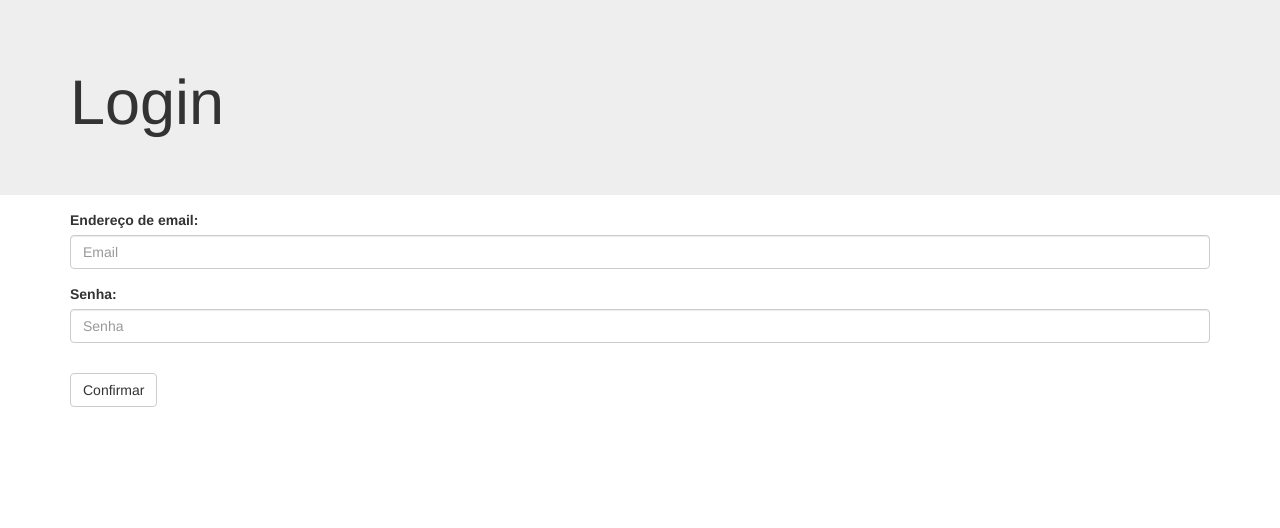
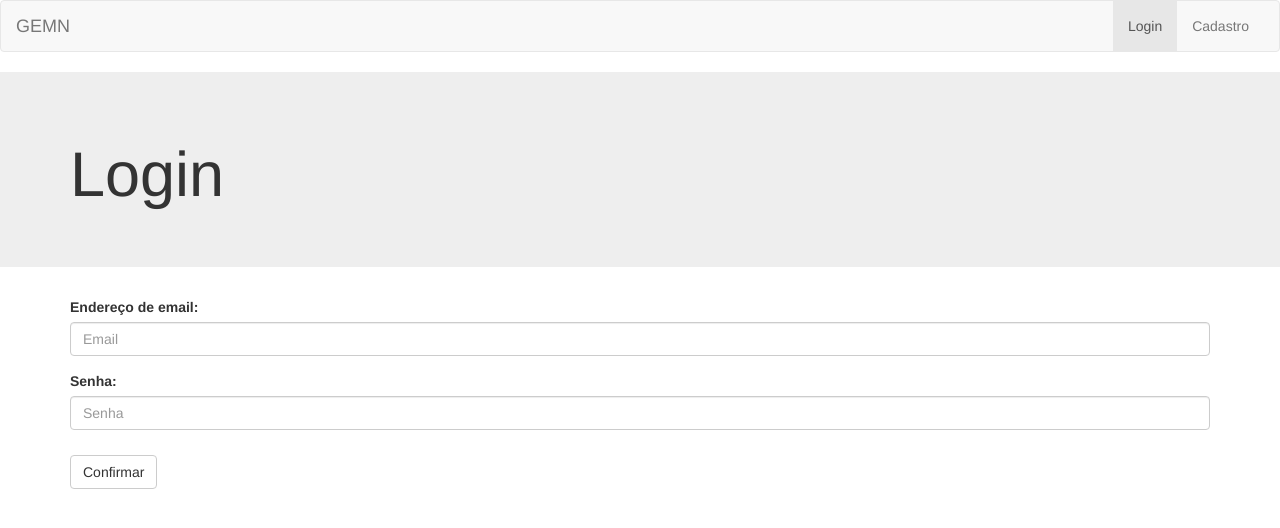
Before and after one commit to fcvidoto/gemn, a Node server app: page / in a window 1280 px wide. Shown: the top 528 px of the page. Run offline with Node 20, Linux system fonts and the light colour scheme; some libraries are stand-ins or nearby versions.

Commit message:
update do fim do dia

```diff
--- a/main.js
+++ b/main.js
@@ -1,23 +1,22 @@
 'use strict'; // jshint node:true
 
-
-var fs = require('fs');
 // var privateKey  = fs.readFileSync('sslcert/server.key', 'utf8');
 // var certificate = fs.readFileSync('sslcert/server.crt', 'utf8');
 // var credentials = {key: privateKey, cert: certificate};
-
+var fs = require('fs');
 var http = require('http');
 var https = require('https');
-
 var express = require('express');
 var app = express();
-
 var cookieSession = require('cookie-session');
 var cookieParser = require('cookie-parser');
+var mysql = require('mysql');
+var bodyParser = require('body-parser');
+var path = require('path');
+var bcrypt = require('bcryptjs');
 
-var mysql = require('mysql');
+// var validacaoEmail = require('./config/validacaoEmail')(User, app, bcrypt); // LOGIN
 
-var bodyParser = require('body-parser');
 
 app.use(bodyParser.urlencoded({
 	extended: true
@@ -34,6 +33,9 @@ app.use(cookieSession({
 	}
 }));
 
+app.set('view engine', 'pug');
+app.set('views', path.join(__dirname, '/views'));
+
 // var httpsServer = https.createServer(credentials, app);
 var connection = mysql.createConnection({
 	host     : 'localhost',
@@ -44,30 +46,88 @@ var connection = mysql.createConnection({
 connection.connect();
 
 
+// ***************************************
+// VALIDAÇÕES DE ACESSO
+// ***************************************
+app.get(['/acesso', '/cadastro'], function(req, res, next) {
+	if (req.session.username !== undefined) {
+		res.redirect('/');
+		return;
+	}
+	next();
+});
+
+// USER PAGE
+// valida se o user estiver logado pode acessar a pagina
+app.get(['/usuario'], function(req, res, next) {
+	if (req.session.username === undefined) {
+		res.redirect('/usuario');
+		return;
+	}
+	next();
+});
+
+
+// ***************************************
+// PAGINAS
+// ***************************************
+
 // ---------------------------------------
 // ROOT PAGE
 app.get('/', function(req, res) {
-	res.sendFile(__dirname + '/public/index.html');
+	res.render('login', { pagina: "login", login: "active" });
 });
 
 
 // ---------------------------------------
-// CONSULTA PAGE
+// ACESSO PAGE
+app.get('/acesso', function(req, res, next) {
+
+
+
+	bcrypt.genSalt(8, function(err, salt) {
+	  bcrypt.hash("teste", salt, function(err, hash) {
+			res.render('acesso', {cookie: req.session, senha: hash} );
+	  });
+	});
+
+	// o user precisa estar logado
+	// if (req.session.login) {
+	// 	res.render('acesso', {cookie: req.session});
+	// } else {
+	// 	res.redirect('/');
+	// }
+});
+
+// ---------------------------------------
+// CADASTRO PAGE
+app.get('/cadastro', function(req, res, next) {
+	res.render('cadastro', { pagina: "cadastro", cadastro: "active" });
+});
+
+// ---------------------------------------
 // verifica se o user possui acesso
 app.post('/consulta', function(req, res) {
 
+	// console.log(typeof results[0] !== "undefined");
+	// console.log('resultado:', results);
+	// console.log(JSON.stringify(results[0]));
 	connection.query('select SenhaLogin from usuarios where Email="' + req.body.email + '"', function(error, results, fields) {
-	  console.log(JSON.stringify(results[0].SenhaLogin));
 		if (error) throw error;
-	  // console.log(typeof results[0] !== "undefined");
-	  // verifica se achar o user
+
+		// se não houver user
 		if (typeof results[0] === "undefined") {
 			res.send('Nao Cadastrado!').status(404);
 			console.log('nao cadastrado', results);
+
+		// se o user estiver cadastrado
 		} else {
+			// criarUser(req, req.username, req.email, function() {
+			// 	res.render('acesso', {cookie: req.session});
+			// });
+			//
 			res.send('Cadastrado!').status(200);
 		}
-		// console.log('resultado:', results);
 	});
 
 });
@@ -80,9 +140,18 @@ app.get('*', function(req, res, next) {
 });
 
 
-
 // ***********************************
 //LISTENING
 app.listen(3443, function() {
 	console.log("Ouvindo na porta: " + (3443));
 });
+
+
+// ---------------------------------------
+// cria a session
+function criarUser(req, username, email, callback) {
+	req.session.login = 'true';
+	req.session.username = username;
+	req.session.email = email;
+	return callback();
+}
--- a/public/css/styles.css
+++ b/public/css/styles.css
@@ -4,9 +4,19 @@
 /*
 Login Page =========================== */
 .jumbotron {
-	margin-bottom: 15px;
+	margin-bottom: 20px;
 }
 
 .botao-confirmar {
-	margin-top: 15px;
+	margin-top: 10px;
 }
+
+.alerta {
+	display: none;
+	background-color: red;
+	padding: 2px;
+}
+
+#formulario {
+	margin-top: 10px;
+}
--- a/public/index.html
+++ b/public/index.html
@@ -1,6 +1,6 @@
 <html>
 <head>
-	<title>Login - GEMN</title>
+	<title>GEMN - Login</title>
 	<meta name="viewport" content="width=device-width, initial-scale=1">
 	<link rel="stylesheet" href="https://necolas.github.io/normalize.css/7.0.0/normalize.css">
 	<link rel="stylesheet" href="https://maxcdn.bootstrapcdn.com/bootstrap/3.3.7/css/bootstrap.min.css" integrity="sha384-BVYiiSIFeK1dGmJRAkycuHAHRg32OmUcww7on3RYdg4Va+PmSTsz/K68vbdEjh4u" crossorigin="anonymous">
@@ -8,8 +8,32 @@
 </head>
 <body>
 
+	<!-- navigation -->
+	<nav class="navbar navbar-default">
+	  <div class="container-fluid">
+	    <!-- Brand and toggle get grouped for better mobile display -->
+	    <div class="navbar-header">
+	      <button type="button" class="navbar-toggle collapsed" data-toggle="collapse" data-target="#bs-example-navbar-collapse-1" aria-expanded="false">
+	        <span class="sr-only">Toggle navigation</span>
+	        <span class="icon-bar"></span>
+	        <span class="icon-bar"></span>
+	        <span class="icon-bar"></span>
+	      </button>
+	      <a class="navbar-brand" href="#">GEMN</a>
+	    </div>
+
+	    <!-- Collect the nav links, forms, and other content for toggling -->
+	    <div class="collapse navbar-collapse" id="bs-example-navbar-collapse-1">
+	      <ul class="nav navbar-nav navbar-right">
+	        <li class="active"><a href="#">Login <span class="sr-only">(current)</span></a></li>
+	        <li><a href="/cadastro">Cadastro</a></li>
+	      </ul>
+	    </div><!-- /.navbar-collapse -->
+	  </div><!-- /.container-fluid -->
+	</nav>
+
+	<!-- content -->
 	<div class="content">
-
 		<div class="jumbotron">
 			<div class="container">
 			  <h1>Login</h1>
@@ -17,10 +41,12 @@
 		</div>
 
 		<div class="container">
+			<span class="alerta">Erro!!</span>
 			<form>
-			  <div class="form-group">
+			  <div id="formulario" class="form-group">
 			    <label for="email">Endereço de email:</label>
 			    <input type="email" class="form-control" id="email" placeholder="Email">
+			    <span class="form-control-feedback"></span>
 			  </div>
 			  <div class="form-group">
 			    <label for="password">Senha:</label>
@@ -30,12 +56,9 @@
 			</form>
 		</div>
 	</div><!--content-->
-
-
-	<div class="container">
-	</div>
 </body>
 
 	<script src="https://code.jquery.com/jquery-3.2.1.min.js"integrity="sha256-hwg4gsxgFZhOsEEamdOYGBf13FyQuiTwlAQgxVSNgt4="crossorigin="anonymous"></script>
 	<script src="js/app.js"></script>
+	<script src="https://maxcdn.bootstrapcdn.com/bootstrap/3.3.7/js/bootstrap.min.js" integrity="sha384-Tc5IQib027qvyjSMfHjOMaLkfuWVxZxUPnCJA7l2mCWNIpG9mGCD8wGNIcPD7Txa" crossorigin="anonymous"></script>
 </html>
```
Also changed, not shown: package.json (added, +31 -0 lines), views/acesso.pug (added, +8 -0 lines), views/cadastro.pug (added, +17 -0 lines), views/index.pug (added, +18 -0 lines), views/layout.pug (added, +35 -0 lines), public/js/app.js, 1 other file. Lines whose indentation alone changed are shown as unchanged.
